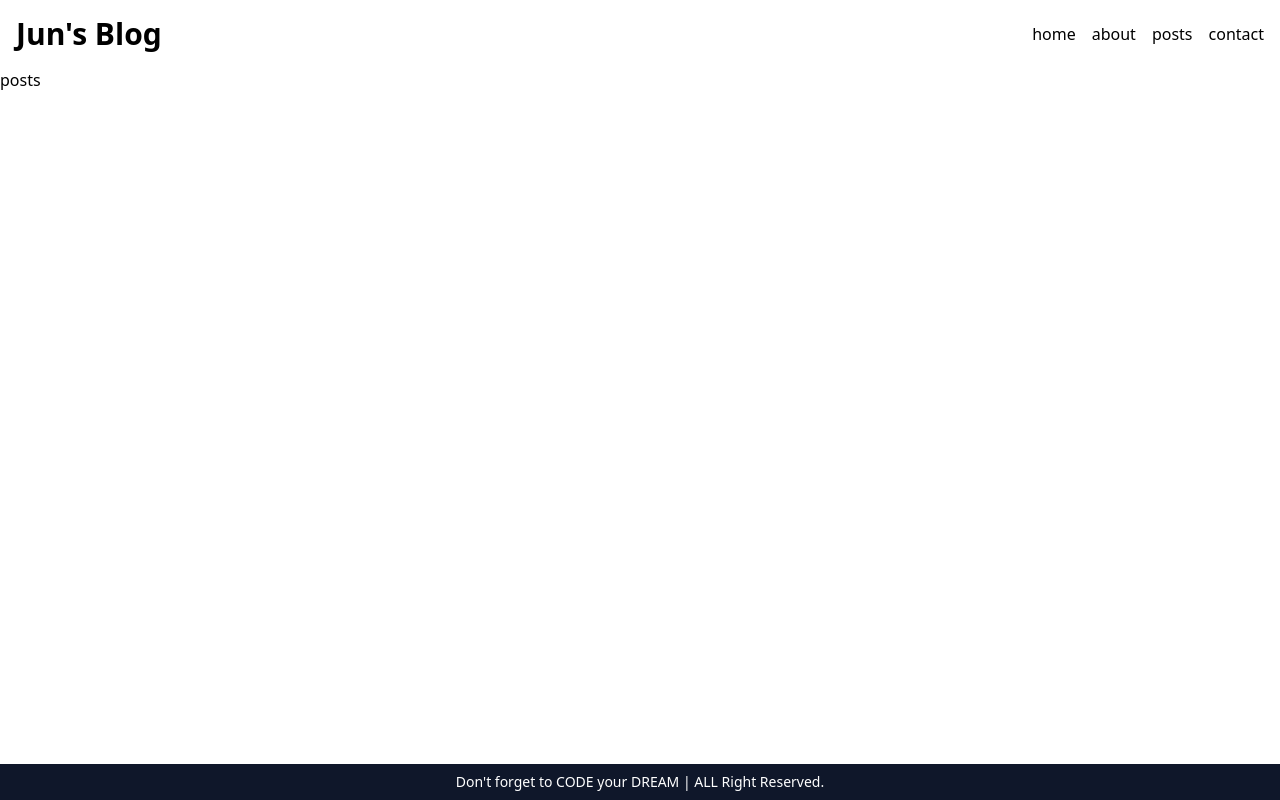
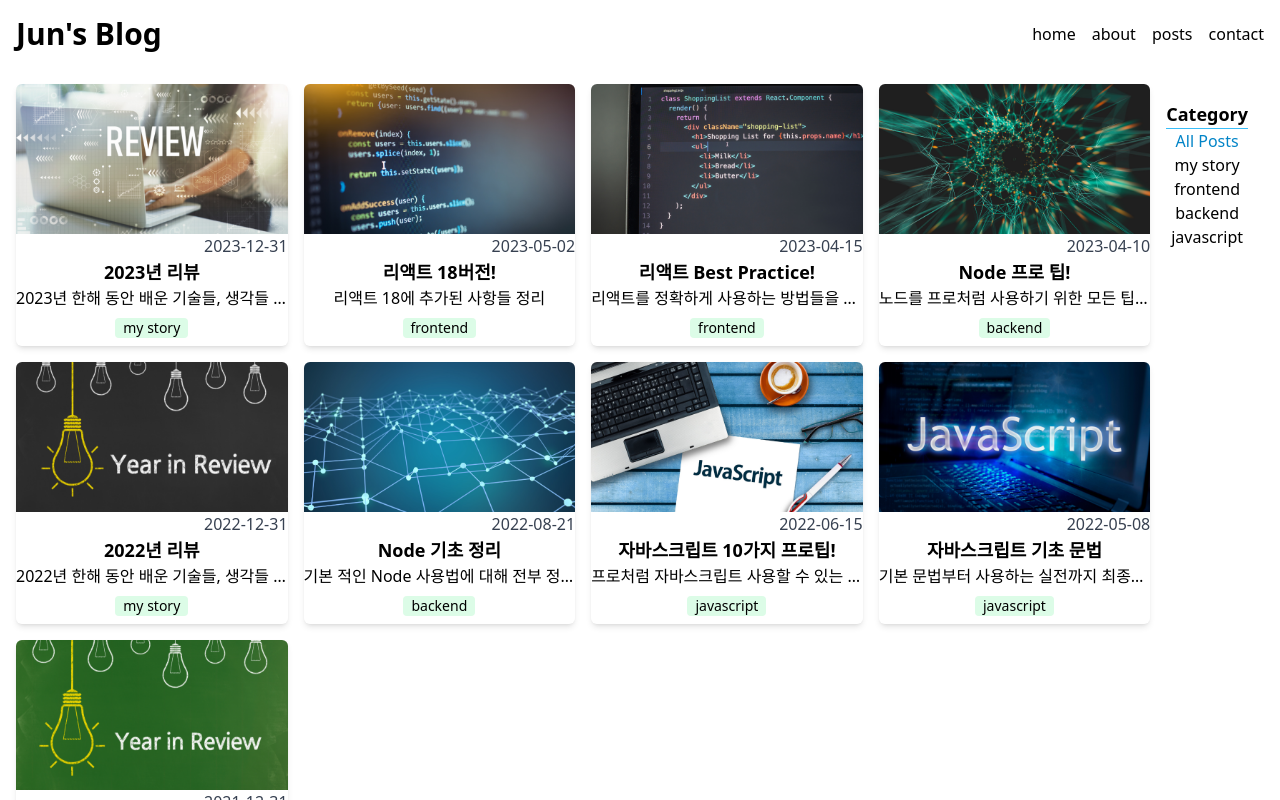
Before and after one commit to osanThor/test-blog, a Next.js app: page /posts in a window 1280 px wide. Built offline with nearby package versions, Linux system fonts and the light colour scheme.

Commit message:
feat. posts page

```diff
--- a/src/app/posts/page.tsx
+++ b/src/app/posts/page.tsx
@@ -1,3 +1,8 @@
-export default function PostsPage() {
-  return <p>posts</p>;
+import FilterablePosts from "@/components/FilterablePosts";
+import { getAllPosts } from "@/service/posts";
+
+export default async function PostsPage() {
+  const posts = await getAllPosts();
+  const categories = [...new Set(posts.map((post) => post.category))];
+  return <FilterablePosts posts={posts} categories={categories} />;
 }
--- /dev/null
+++ b/src/components/Categories.tsx
@@ -0,0 +1,25 @@
+type Props = {
+  categories: string[];
+  selected: string;
+  onClick: (category: string) => void;
+};
+export default function Categories({ categories, selected, onClick }: Props) {
+  return (
+    <section className="p-4 text-center">
+      <h2 className="text-lg font-bold border-b border-sky-400">Category</h2>
+      <ul>
+        {categories.map((category) => (
+          <li
+            key={category}
+            onClick={() => onClick(category)}
+            className={`cursor-pointer hover:text-sky-500 ${
+              category === selected && "text-sky-600"
+            }`}
+          >
+            {category}
+          </li>
+        ))}
+      </ul>
+    </section>
+  );
+}
--- /dev/null
+++ b/src/components/FilterablePosts.tsx
@@ -0,0 +1,29 @@
+"use client";
+import { Post } from "@/service/posts";
+import { useState } from "react";
+import PostGrid from "./PostGrid";
+import Categories from "./Categories";
+
+type Props = {
+  posts: Post[];
+  categories: string[];
+};
+
+const ALL_POSTS = "All Posts";
+export default function FilterablePosts({ posts, categories }: Props) {
+  const [selected, setSelected] = useState(ALL_POSTS);
+  const filtered =
+    selected === ALL_POSTS
+      ? posts
+      : posts.filter((post) => post.category === selected);
+  return (
+    <section className="flex m-4">
+      <PostGrid posts={filtered} />
+      <Categories
+        categories={[ALL_POSTS, ...categories]}
+        selected={selected}
+        onClick={setSelected}
+      />
+    </section>
+  );
+}
--- a/tsconfig.json
+++ b/tsconfig.json
@@ -1,6 +1,6 @@
 {
   "compilerOptions": {
-    "target": "es5",
+    "target": "ES6",
     "lib": ["dom", "dom.iterable", "esnext"],
     "allowJs": true,
     "skipLibCheck": true,
```
